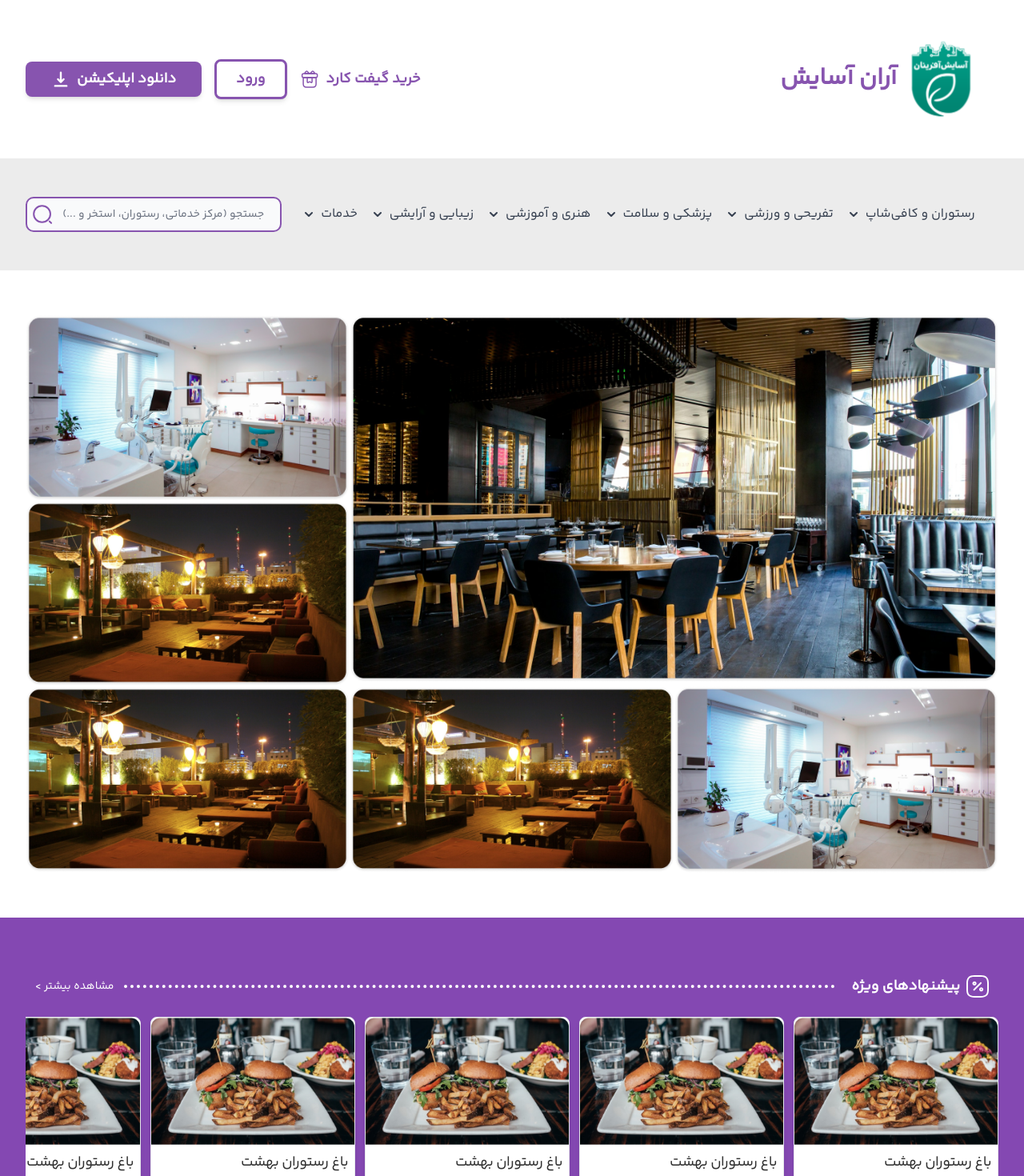
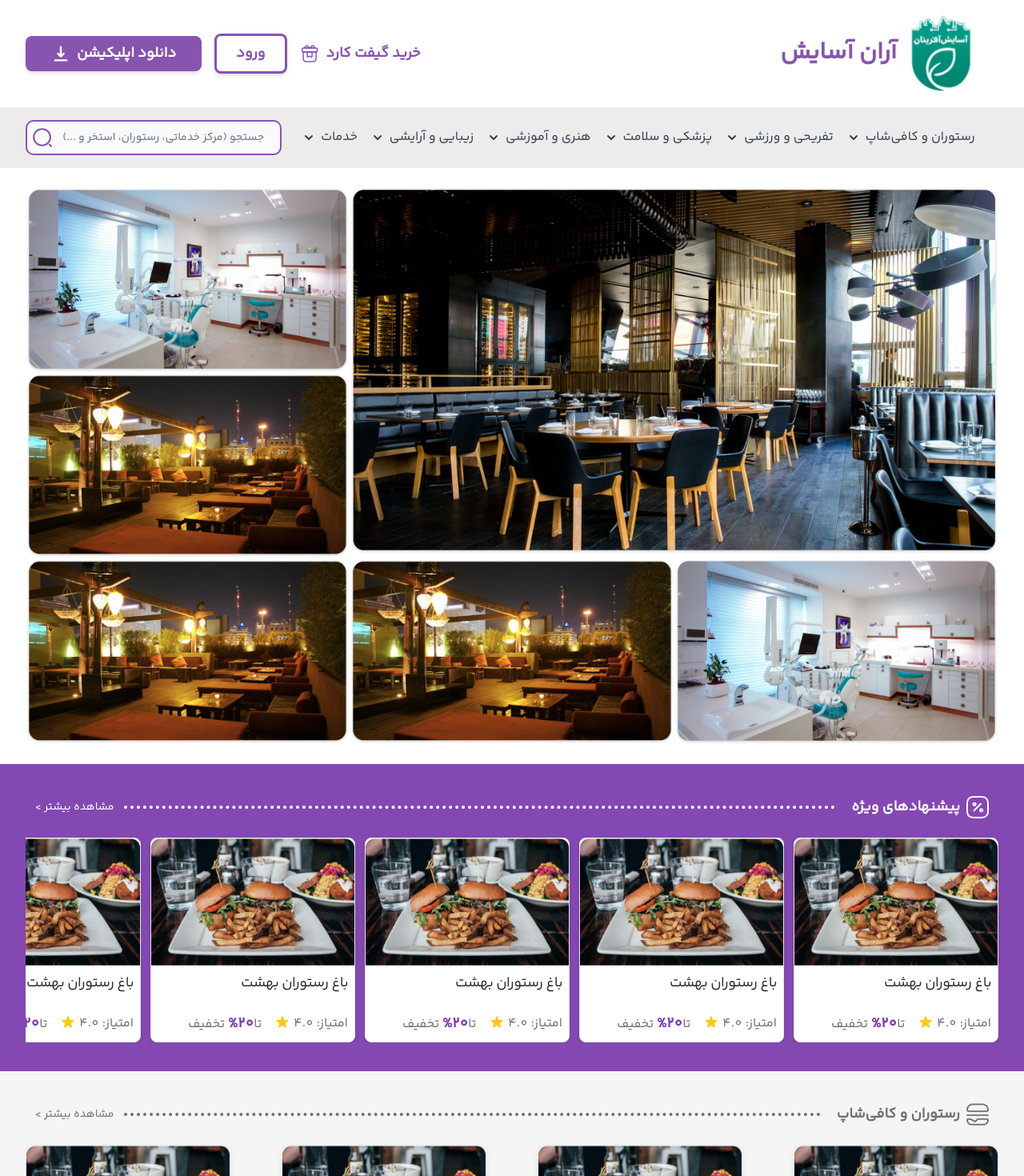
Before and after one commit to mohammad1382217/Aran-Asayesh, a React (Vite) app: page /Home in a window 1280 px wide. Shown: the top 1470 px of the page at 80% size. Built offline with nearby package versions, Linux system fonts and the light colour scheme.

Commit message:
fix padding footer

```diff
--- a/app/Home/page.tsx
+++ b/app/Home/page.tsx
@@ -20,7 +20,7 @@
   return (
     <>
       <section className="flex flex-col justify-center items-center">
-        <div className="container mx-auto px-4 lg:p-8">
+        <div className="container mx-auto px-4 lg:px-8">
           <div className="w-full flex flex-col pt-6">
             <div className="w-full flex">
               <div className="md:w-2/3 rounded-t-lg">
@@ -60,7 +60,7 @@
         </div>
       </section>
       <section className="w-full bg-[#8448B2] flex flex-col justify-center items-center">
-        <div className="container mx-auto px-4 lg:p-8">
+        <div className="container mx-auto px-4 lg:px-8">
           <div className="w-full my-3 flex flex-col justify-center items-center mt-10">
             <LineSpace
               color={`#FFFFFF`}
@@ -103,7 +103,7 @@
         </div>
       </section>
       <section className="w-full bg-[#F5F5F5] flex flex-col justify-center items-center">
-        <div className="container mx-auto px-4 lg:p-8">
+        <div className="container mx-auto px-4 lg:px-8">
           <div className="w-full mb-28">
             <div className="w-full my-3 flex flex-col justify-center items-center mt-10">
               <LineSpace
@@ -307,7 +307,7 @@
         </div>
       </section>
       <section className="w-full flex flex-col justify-center items-center xl:h-[327px]">
-        <div className="container mx-auto px-4 lg:p-8">
+        <div className="container mx-auto px-4 lg:px-8">
           <div className="w-full flex items-center justify-evenly">
             <div className="relative -right-16 -top-9"><img src={app_phone} alt="" /></div>
             <div className="max-w-[629px] flex flex-col justify-center relative -right-16">
--- a/app/layout.tsx
+++ b/app/layout.tsx
@@ -145,7 +145,7 @@
   return (
     <footer className="w-full">
       <section className="bg-[#ECECEC] w-full flex items-center justify-center py-6 lg:py-4">
-        <div className="container mx-auto px-4 lg:p-8">
+        <div className="container mx-auto px-4 lg:px-8">
           <div className="flex flex-col xl:flex-row justify-between gap-y-6 gap-x-8 py-8">
             <div className="w-full xl:max-w-80 flex flex-col items-center md:items-start justify-center gap-2">
               <div className="md:w-full flex items-center justify-center gap-2">
@@ -232,7 +232,7 @@
         </div>
       </section>
       <section className="w-full bg-[#D9D9D9] flex items-center justify-center !py-5 lg:py-4">
-        <div className="container mx-auto px-4 lg:p-8">
+        <div className="container mx-auto px-4 lg:px-8">
           <div className="w-full flex flex-col justify-between items-center xl:flex-row">
             <Typography
               variant="small"
@@ -293,7 +293,7 @@
     <>
       <header>
         <section className="w-full flex items-center justify-center py-6 lg:py-4 sm:border-b-1">
-          <div className="container mx-auto px-4 lg:p-8">
+          <div className="container mx-auto px-4 lg:px-8">
             <nav className="w-full flex xl:items-center sm:justify-between justify-evenly gap-2">
               <div className="inline-flex items-center xl:hidden">
                 <IconButton
@@ -346,7 +346,7 @@
           </div>
         </section>
         <section className="w-full hidden xl:flex xl:items-center xl:justify-center py-6 lg:py-4 bg-[#ECECEC]">
-          <div className="container mx-auto px-4 lg:p-8">
+          <div className="container mx-auto px-4 lg:px-8">
             <div className="w-full flex items-center justify-between">
               <div className="w-full flex items-center justify-center gap-5">
                 <div>
```
